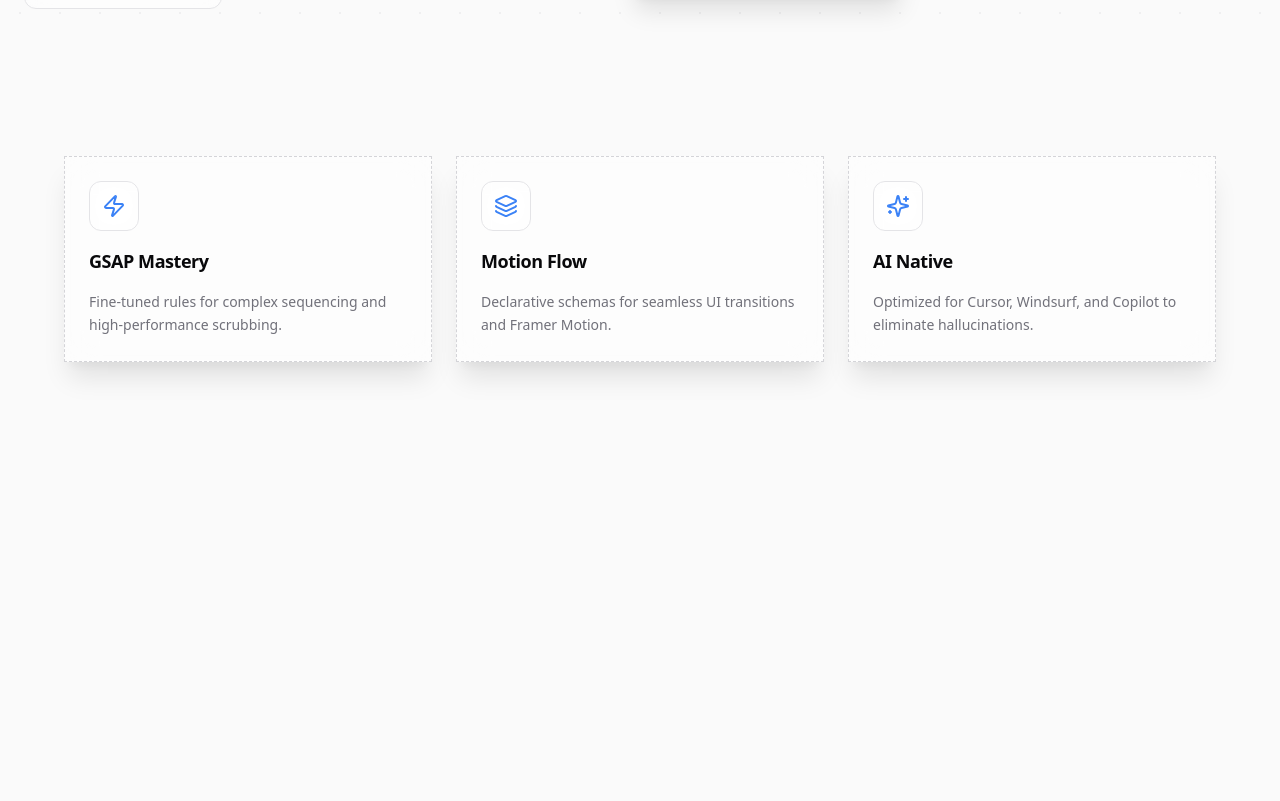
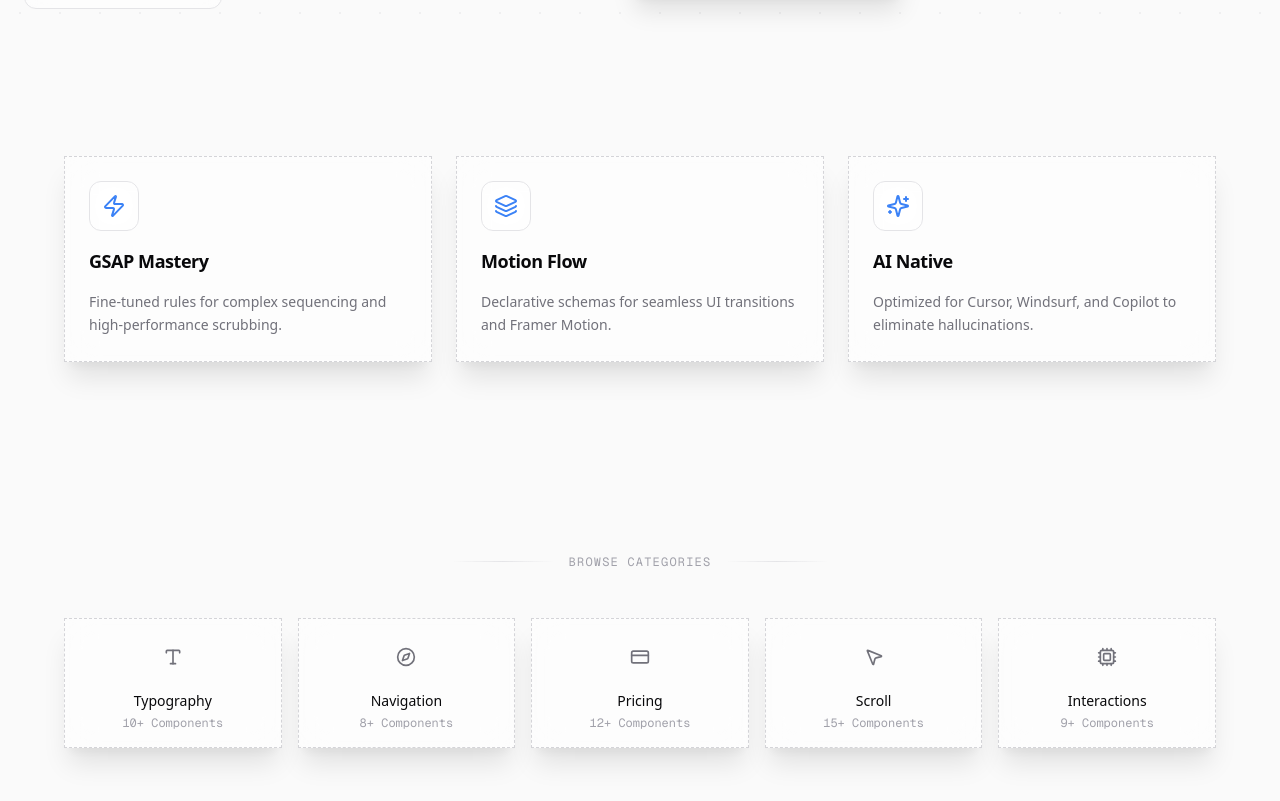
Before and after one commit to zbailey83/animatAI, a Next.js app in the folder animai-library/: page / in a window 1280 px wide. Shown: the part 767-1568 px from the top of the page. Before the commit the page ends 1225 px from the top, so only its background shows below. Built offline with nearby package versions, Linux system fonts and the light colour scheme.

Commit message:
feat: implement initial landing page with animated sections and component categories

```diff
--- a/animai-library/app/page.tsx
+++ b/animai-library/app/page.tsx
@@ -1,7 +1,7 @@
 'use client';
 
 import Link from 'next/link';
-import { ArrowRight, Zap, Layers, Sparkles } from 'lucide-react';
+import { ArrowRight, Zap, Layers, Sparkles, Type, Compass, CreditCard, MousePointer2, Cpu } from 'lucide-react';
 import { motion } from 'framer-motion';
 import ThemeToggle from '@/components/ThemeToggle';
 
@@ -131,6 +131,49 @@
                             </motion.div>
                         ))}
                     </div>
+
+                    {/* Component Categories Section */}
+                    <motion.div
+                        initial={{ opacity: 0 }}
+                        animate={{ opacity: 1 }}
+                        transition={{ delay: 1.4 }}
+                        className="pt-32 w-full"
+                    >
+                        <div className="flex items-center gap-4 mb-12 justify-center">
+                            <div className="h-px bg-gradient-to-r from-transparent via-border-subtle to-transparent w-full max-w-[100px]" />
+                            <span className="text-xs font-mono uppercase tracking-widest text-text-muted">Browse Categories</span>
+                            <div className="h-px bg-gradient-to-r from-transparent via-border-subtle to-transparent w-full max-w-[100px]" />
+                        </div>
+
+                        <div className="grid grid-cols-2 md:grid-cols-5 gap-4">
+                            {[
+                                { name: 'Typography', icon: Type, href: '/library/typography', count: '10+' },
+                                { name: 'Navigation', icon: Compass, href: '/library/navigation', count: '8+' },
+                                { name: 'Pricing', icon: CreditCard, href: '/library/pricing', count: '12+' },
+                                { name: 'Scroll', icon: MousePointer2, href: '/library/scroll', count: '15+' },
+                                { name: 'Interactions', icon: Cpu, href: '/library/interactions', count: '9+' },
+                            ].map((cat, i) => (
+                                <Link
+                                    key={cat.name}
+                                    href={cat.href}
+                                    className="group"
+                                >
+                                    <motion.div
+                                        whileHover={{ y: -5 }}
+                                        className="glass-card p-4 h-full flex flex-col items-center justify-center gap-3 text-center hover:border-accent-blue/50 transition-colors"
+                                    >
+                                        <div className="p-3 rounded-full bg-bg-secondary/50 group-hover:bg-accent-blue/10 transition-colors">
+                                            <cat.icon size={20} className="text-text-secondary group-hover:text-accent-blue transition-colors" />
+                                        </div>
+                                        <div>
+                                            <div className="text-sm font-medium mb-1">{cat.name}</div>
+                                            <div className="text-[10px] sm:text-xs text-text-muted font-mono">{cat.count} Components</div>
+                                        </div>
+                                    </motion.div>
+                                </Link>
+                            ))}
+                        </div>
+                    </motion.div>
                 </div>
             </main>
 
--- /dev/null
+++ b/animai-library/components/library/GradientTrace.tsx
@@ -0,0 +1,71 @@
+"use client";
+
+import { useRef } from "react";
+import gsap from "gsap";
+import { useGSAP } from "@gsap/react";
+
+if (typeof window !== "undefined") {
+    gsap.registerPlugin(useGSAP);
+}
+
+export function GradientTrace() {
+    const container = useRef<HTMLDivElement>(null);
+
+    useGSAP(() => {
+        const svg = container.current?.querySelector("#svg-stage");
+        const path = container.current?.querySelector("path");
+
+        if (svg && path) {
+            // Get the total length of the path
+            // We cast to SVGPathElement to satisfy TS
+            const length = (path as SVGPathElement).getTotalLength();
+
+            // Set initial states
+            gsap.set(svg, { opacity: 1 }); // Make SVG visible
+            gsap.set(path, {
+                strokeDasharray: length,
+                strokeDashoffset: length,
+                opacity: 1 // Ensure path is visible if it inherited 0
+            });
+
+            // Animate the drawing
+            gsap.to(path, {
+                strokeDashoffset: 0,
+                duration: 2.5,
+                ease: "power2.inOut",
+                repeat: -1,
+                yoyo: true,
+                repeatDelay: 0.5
+            });
+        }
+    }, { scope: container });
+
+    return (
+        <div ref={container} className="flex items-center justify-center p-8 bg-zinc-950 rounded-xl border border-zinc-900 aspect-square">
+            <div className="w-full max-w-[200px]">
+                <svg
+                    id="svg-stage"
+                    xmlns="http://www.w3.org/2000/svg"
+                    viewBox="-1 -1 103 103"
+                    fill="none"
+                    strokeWidth="2.2"
+                    opacity="0"
+                    className="w-full h-full overflow-visible"
+                >
+                    <defs>
+                        <linearGradient id="grad-1" x1="0" y1="0" x2="100" y2="100" gradientUnits="userSpaceOnUse">
+                            <stop offset="0.2" stopColor="rgb(255, 135, 9)"></stop>
+                            <stop offset="0.8" stopColor="rgb(247, 189, 248)"></stop>
+                        </linearGradient>
+                    </defs>
+                    <path
+                        stroke="url(#grad-1)"
+                        strokeLinecap="round"
+                        strokeLinejoin="round"
+                        d="M50.5 50.5h50v50s-19.2 1.3-37.2-16.7S56 35.4 35.5 15.5C18.5-1 .5.5.5.5v50h50s25.6-.6 38-18 12-32 12-32h-50v100H.5S.2 80.7 11.8 68.2 40 49.7 50.5 50.5Z"
+                    />
+                </svg>
+            </div>
+        </div>
+    );
+}
--- a/animai-library/data/components.tsx
+++ b/animai-library/data/components.tsx
@@ -51,6 +51,7 @@
 import { TextPathFollower } from '@/components/library/TextPathFollower';
 import { BreadcrumbProgress } from '@/components/library/BreadcrumbProgress';
 import { InteractiveSitemap } from '@/components/library/InteractiveSitemap';
+import { GradientTrace } from '@/components/library/GradientTrace';
 
 export const registry: ComponentSchema[] = [
     // --- Typography & Brand Identity ---
@@ -836,5 +837,20 @@
         ],
         logicHooks: ["gsap.ticker", "mousemove", "vector math"],
         previewComponent: <NodeParticles />
+    },
+    {
+        id: "inter-trace-051",
+        title: "Gradient Trace",
+        category: "Interactions",
+        engine: "GSAP",
+        difficulty: "Intermediate",
+        intent: "SVG path drawing animation with gradient stroke.",
+        features: [
+            "stroke-dashoffset animation",
+            "SVG gradient definition",
+            "Auto-looping draw effect"
+        ],
+        logicHooks: ["useGSAP", "getTotalLength", "strokeDasharray"],
+        previewComponent: <GradientTrace />
     }
 ];
```
